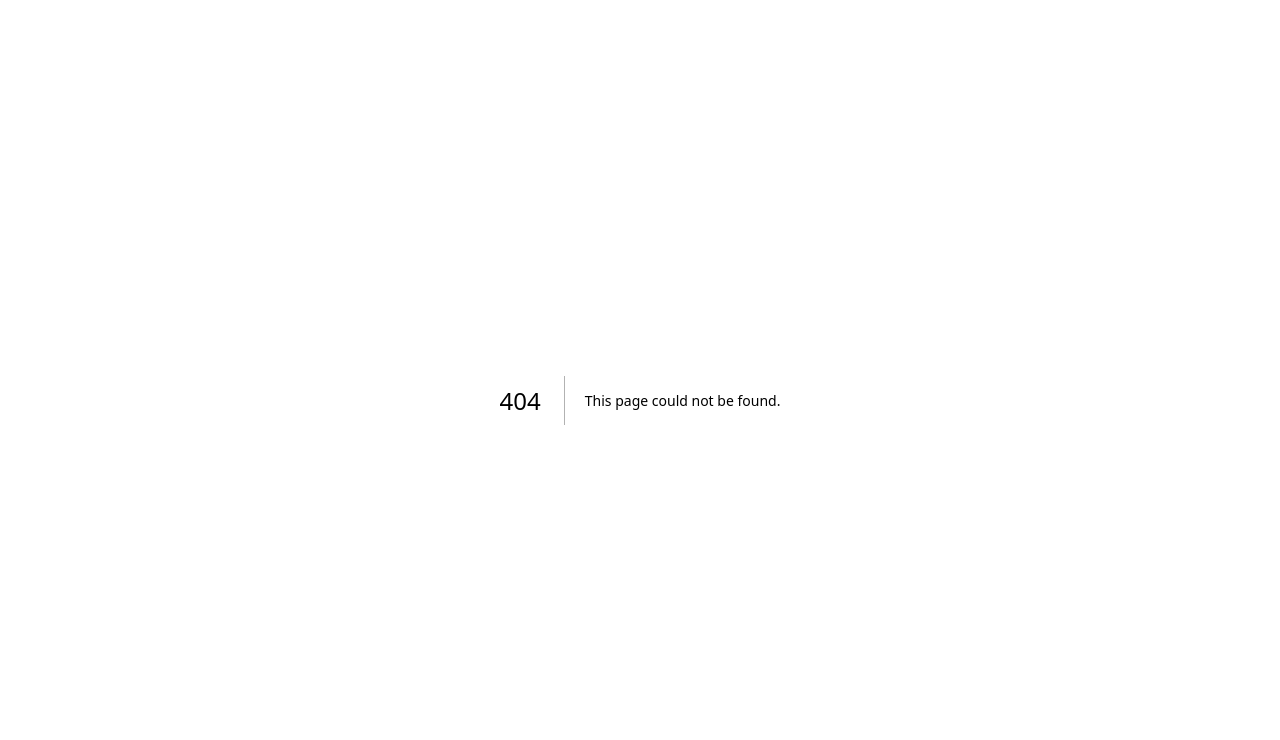
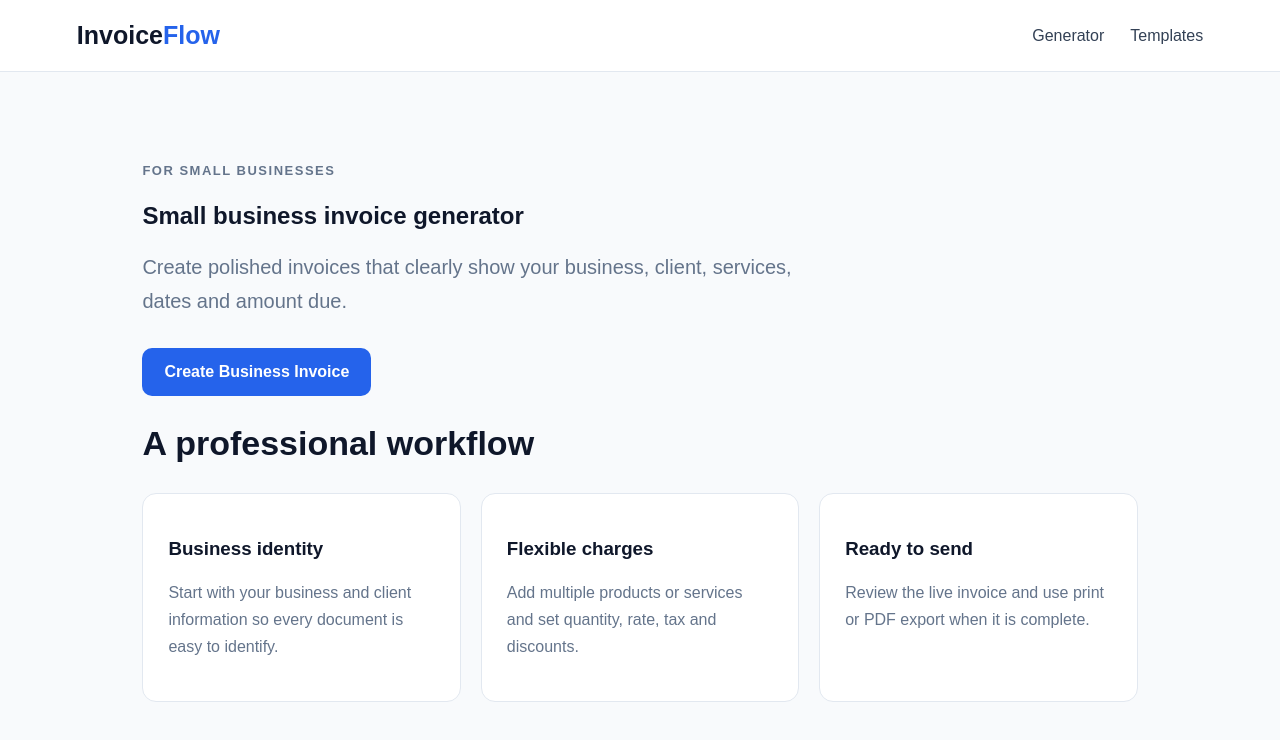
Before and after one commit to wakilmustaqeem/invoiceflow, a Next.js app: page /small-business-invoice in a window 1280 px wide. Before the commit this address had no page. Shown: the top 740 px of the page. Built offline with nearby package versions, Linux system fonts and the light colour scheme.

Commit message:
seo: add small business invoice landing page

```diff
--- /dev/null
+++ b/app/small-business-invoice/page.tsx
@@ -0,0 +1,3 @@
+import Link from 'next/link';
+export const metadata={title:'Small Business Invoice Generator | InvoiceFlow',description:'Create professional invoices for your small business with custom business details, line items, tax, discounts and PDF export.'};
+export default function SmallBusinessInvoice(){return <main><header className="nav"><div className="brand">Invoice<span>Flow</span></div><nav><Link href="/invoice-generator">Generator</Link><Link href="/invoice-template">Templates</Link></nav></header><section className="content"><p className="eyebrow">FOR SMALL BUSINESSES</p><h1>Small business invoice generator</h1><p className="lead">Create polished invoices that clearly show your business, client, services, dates and amount due.</p><div className="actions"><Link className="btn primary" href="/invoice-generator">Create Business Invoice</Link></div><h2>A professional workflow</h2><div className="grid"><div><h3>Business identity</h3><p>Start with your business and client information so every document is easy to identify.</p></div><div><h3>Flexible charges</h3><p>Add multiple products or services and set quantity, rate, tax and discounts.</p></div><div><h3>Ready to send</h3><p>Review the live invoice and use print or PDF export when it is complete.</p></div></div></section></main>}
```
